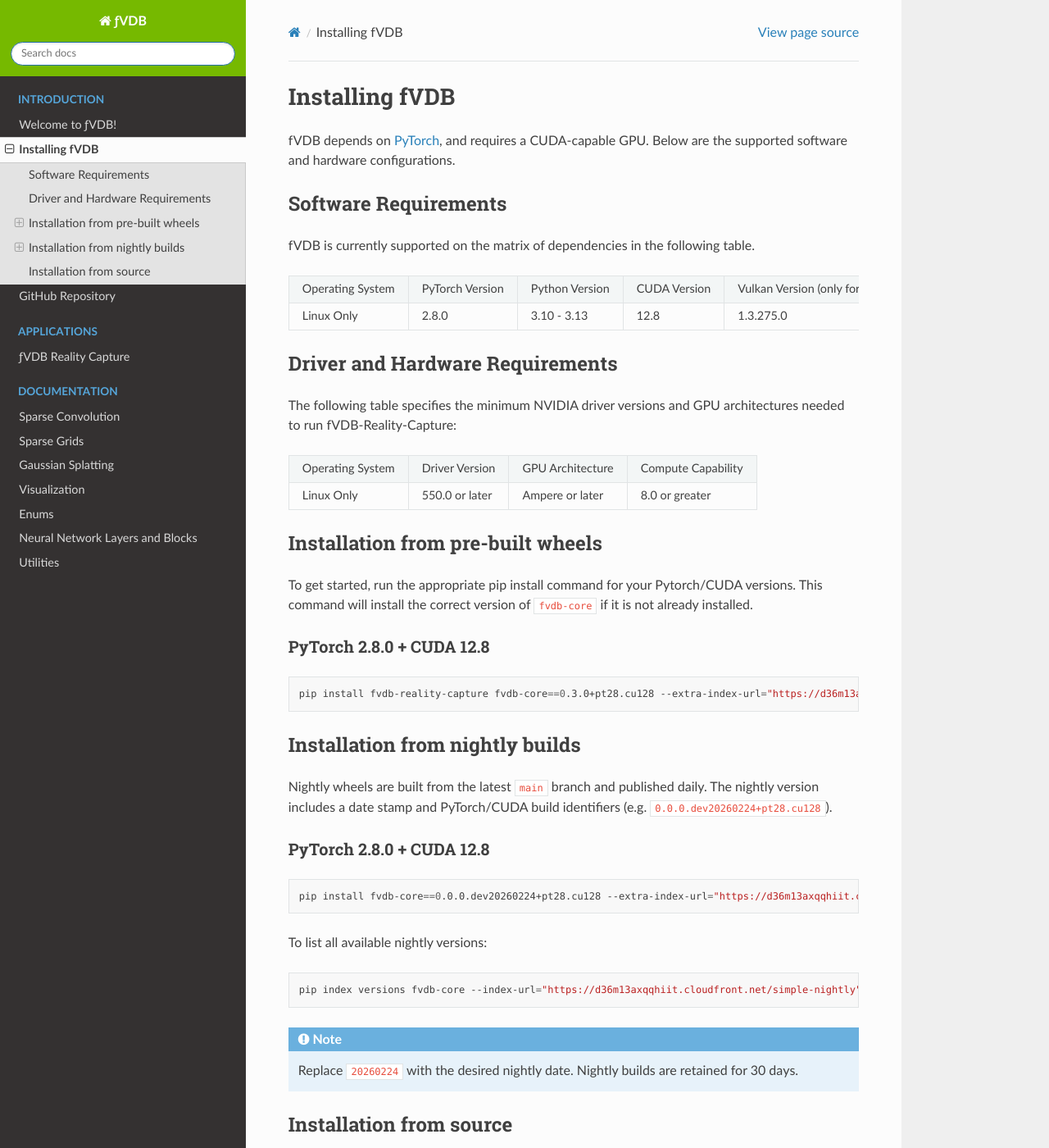
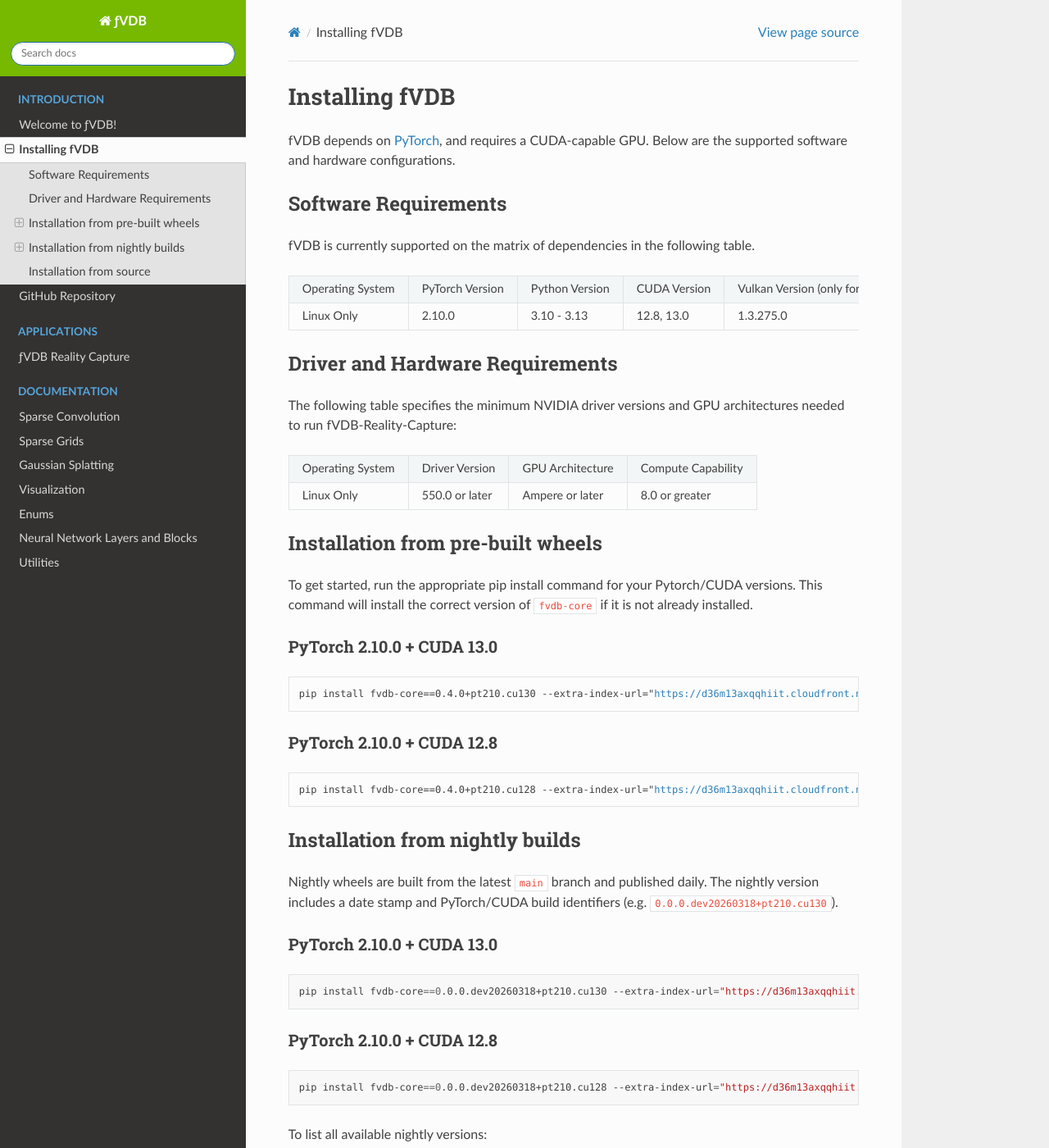
Before and after one commit to openvdb/fvdb-core, a Sphinx documentation site: the page built from docs/installation.rst, in a window 1280 px wide and 1400 px high. Shown: the whole window at 82% size. Built offline with Sphinx 7.4.7 and the Read the Docs theme 3.1.0, drawn with Linux system fonts in a browser that asks for light colours; pages that are not in the unit, such as notebooks, are missing from menus.

Commit message:
Add automated doc version updates to release scripts (#552)
## Summary

- Add `devtools/update-doc-versions.sh` -- a repo-agnostic script that
updates `fvdb_core_stable_version` in `docs/conf.py` and optionally
bumps the `fvdb-core>=` dependency floor in `pyproject.toml`
- Integrate `update-doc-versions.sh` into `start-release.sh` so docs are
updated on the release branch automatically (and flow back to main on
merge)
- Centralize the fvdb-core version in `docs/conf.py` via `rst_prolog`
substitutions so `installation.rst` uses a single-source version
variable instead of a hardcoded string
- Update install sections from PyTorch 2.8.0 / CUDA 12.8 to **PyTorch
2.10.0 / CUDA 12.8** and **CUDA 13.0** (matching published 0.4.0 wheels)
- Add 6 new tests to `test-release-scripts.sh` covering the new script
(help, dry-run, dependency floor update, conf.py update, version
validation, integration with start-release)

This prevents the version staleness that caused
openvdb/fvdb-reality-capture#273. The companion PR in
fvdb-reality-capture (openvdb/fvdb-reality-capture#275) applies the same
`conf.py` / `rst_prolog` pattern and fixes the immediate issue.

**Note:** This PR may need to be reconciled with #544 (adopt branch
workflow changes) depending on merge order.

---------

Signed-off-by: Mark Harris <mharris@nvidia.com>
Signed-off-by: Jonathan Swartz <jonathan@jswartz.info>
Co-authored-by: Jonathan Swartz <jonathan@jswartz.info>

```diff
--- a/docs/conf.py
+++ b/docs/conf.py
@@ -18,6 +18,15 @@
 project = "ƒVDB"
 copyright = "Contributors to the OpenVDB Project"
 author = "Contributors to the OpenVDB Project"
+
+# Stable fvdb-core version shown in installation examples.
+# Updated automatically by devtools/update-doc-versions.sh during release.
+fvdb_core_stable_version = "0.4.0"
+
+rst_prolog = f"""\
+.. |fvdb_core_version_pt210_cu128| replace:: {fvdb_core_stable_version}+pt210.cu128
+.. |fvdb_core_version_pt210_cu130| replace:: {fvdb_core_stable_version}+pt210.cu130
+"""
 
 
 # -- General configuration ---------------------------------------------------
--- a/docs/installation.rst
+++ b/docs/installation.rst
@@ -12,7 +12,7 @@
 +------------------+-----------------+-----------------+----------------+------------------------------------------+
 | Operating System | PyTorch Version | Python Version  | CUDA Version   | Vulkan Version (only for visualization)  |
 +------------------+-----------------+-----------------+----------------+------------------------------------------+
-| Linux Only       | 2.8.0           | 3.10 - 3.13     | 12.8           | 1.3.275.0                                |
+| Linux Only       | 2.10.0          | 3.10 - 3.13     | 12.8, 13.0     | 1.3.275.0                                |
 +------------------+-----------------+-----------------+----------------+------------------------------------------+
 
 Driver and Hardware Requirements
@@ -33,12 +33,19 @@
 the correct version of ``fvdb-core`` if it is not already installed.
 
 
-PyTorch 2.8.0 + CUDA 12.8
-~~~~~~~~~~~~~~~~~~~~~~~~~~~
+PyTorch 2.10.0 + CUDA 13.0
+~~~~~~~~~~~~~~~~~~~~~~~~~~~~
 
-.. code-block:: bash
+.. parsed-literal::
 
-    pip install fvdb-reality-capture fvdb-core==0.3.0+pt28.cu128 --extra-index-url="https://d36m13axqqhiit.cloudfront.net/simple" torch==2.8.0 --extra-index-url https://download.pytorch.org/whl/cu128
+    pip install fvdb-core==\ |fvdb_core_version_pt210_cu130| --extra-index-url="https://d36m13axqqhiit.cloudfront.net/simple" torch==2.10.0 --extra-index-url https://download.pytorch.org/whl/cu130
+
+PyTorch 2.10.0 + CUDA 12.8
+~~~~~~~~~~~~~~~~~~~~~~~~~~~~
+
+.. parsed-literal::
+
+    pip install fvdb-core==\ |fvdb_core_version_pt210_cu128| --extra-index-url="https://d36m13axqqhiit.cloudfront.net/simple" torch==2.10.0 --extra-index-url https://download.pytorch.org/whl/cu128
 
 
 
@@ -47,14 +54,21 @@
 
 Nightly wheels are built from the latest ``main`` branch and published daily.
 The nightly version includes a date stamp and PyTorch/CUDA build identifiers
-(e.g. ``0.0.0.dev20260224+pt28.cu128``).
+(e.g. ``0.0.0.dev20260318+pt210.cu130``).
 
-PyTorch 2.8.0 + CUDA 12.8
-~~~~~~~~~~~~~~~~~~~~~~~~~~~
+PyTorch 2.10.0 + CUDA 13.0
+~~~~~~~~~~~~~~~~~~~~~~~~~~~~
 
 .. code-block:: bash
 
-    pip install fvdb-core==0.0.0.dev20260224+pt28.cu128 --extra-index-url="https://d36m13axqqhiit.cloudfront.net/simple-nightly" torch==2.8.0 --extra-index-url https://download.pytorch.org/whl/cu128
+    pip install fvdb-core==0.0.0.dev20260318+pt210.cu130 --extra-index-url="https://d36m13axqqhiit.cloudfront.net/simple-nightly" torch==2.10.0 --extra-index-url https://download.pytorch.org/whl/cu130
+
+PyTorch 2.10.0 + CUDA 12.8
+~~~~~~~~~~~~~~~~~~~~~~~~~~~~
+
+.. code-block:: bash
+
+    pip install fvdb-core==0.0.0.dev20260318+pt210.cu128 --extra-index-url="https://d36m13axqqhiit.cloudfront.net/simple-nightly" torch==2.10.0 --extra-index-url https://download.pytorch.org/whl/cu128
 
 To list all available nightly versions:
 
@@ -64,7 +78,7 @@
 
 .. note::
 
-    Replace ``20260224`` with the desired nightly date. Nightly builds are retained for 30 days.
+    Replace ``20260318`` with the desired nightly date. Nightly builds are retained for 30 days.
 
 
 Installation from source
```
Also changed, not shown: 3 other files.
